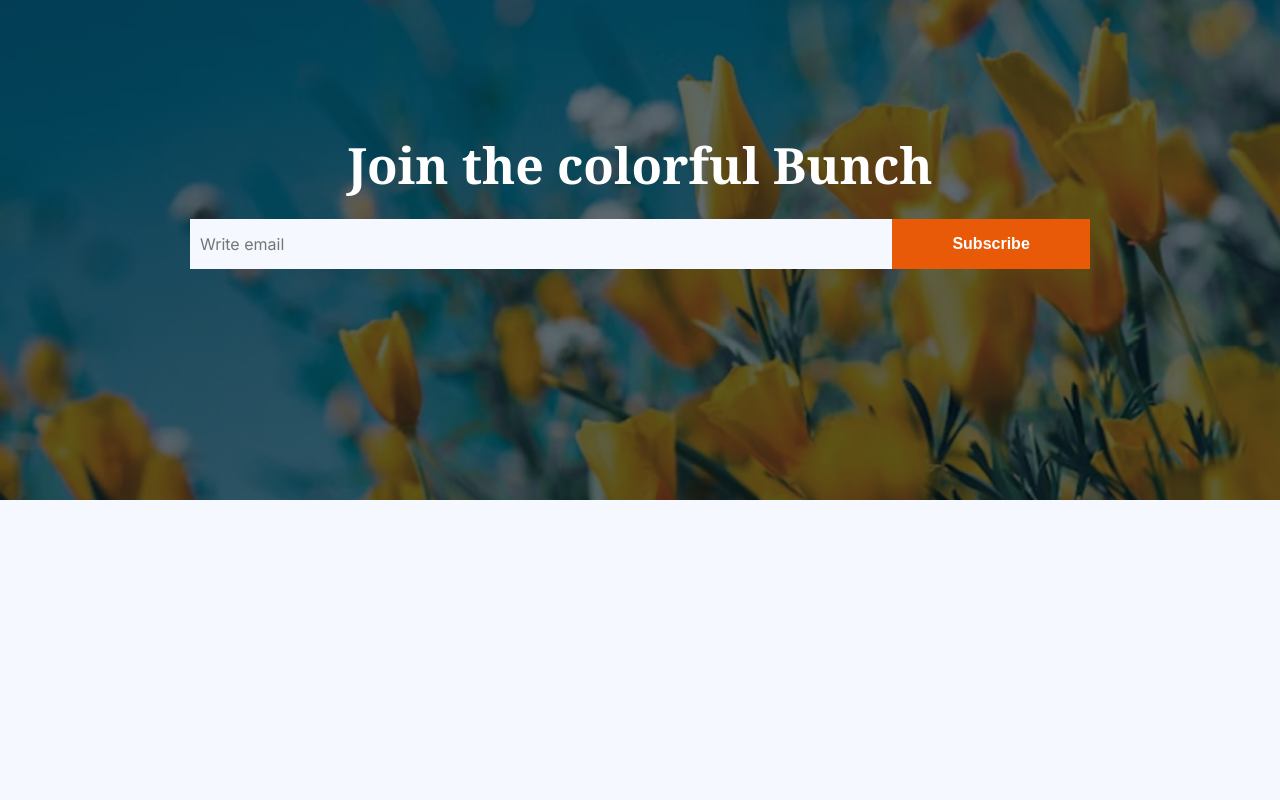
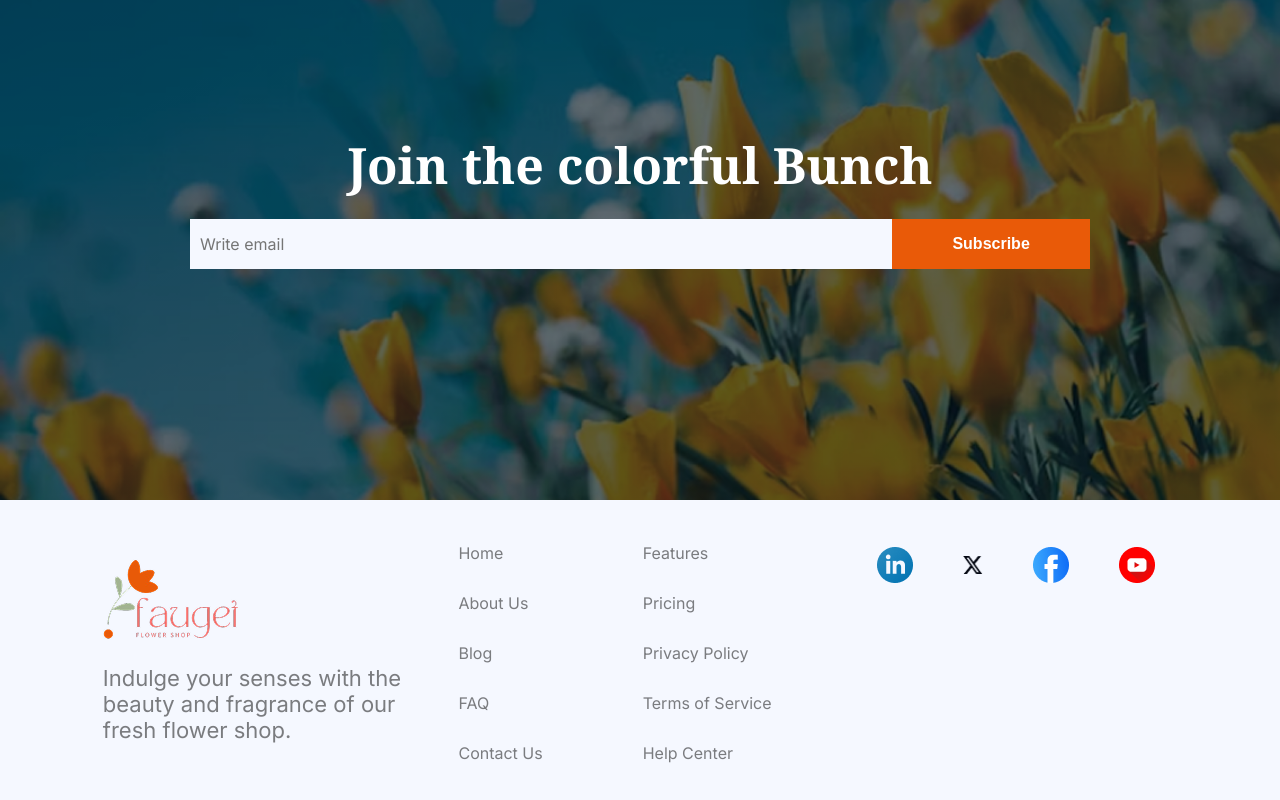
Before and after one commit to KnoxNeon/B12A02, a plain HTML site: page index.html in a window 1280 px wide. Shown: the part 4562-5362 px from the top of the page. Before the commit the page ends 5062 px from the top, so only its background shows below. Drawn offline with Linux system fonts and the light colour scheme.

Commit message:
add footer

```diff
--- a/index.html
+++ b/index.html
@@ -161,6 +161,39 @@
 
     </section>
 
+    <footer>
+        <div class="para">
+            <img src="./assets/logo.png" alt="logo">
+            <p class="inter-normal">Indulge your senses with the beauty and fragrance of our fresh flower shop. </p>
+        </div>
+        <div class="lists">
+            <div class="list1">
+                <ul class="inter-normal">
+                    <li>Home</li>
+                    <li>About Us</li>
+                    <li>Blog</li>
+                    <li>FAQ</li>
+                    <li>Contact Us</li>
+                </ul>
+            </div>
+            <div class="list2">
+                <ul class="inter-normal">
+                    <li>Features</li>
+                    <li>Pricing</li>
+                    <li>Privacy Policy</li>
+                    <li>Terms of Service</li>
+                    <li>Help Center</li>
+                </ul>
+            </div>
+        </div>
+        <div class="logos">
+            <img src="/assets/icon-linkedin.png" alt="">
+            <img src="/assets/icon-twitter.png" alt="">
+            <img src="/assets/icon-facebook.png" alt="">
+            <img src="/assets/icon-youtube.png" alt="">
+        </div>
+    </footer>
+
 
 </body>
 
--- a/style.css
+++ b/style.css
@@ -393,3 +393,49 @@ nav img{
     height: 50px;
     border: rgba(0, 0, 0, 0.4);
  }
+
+ /* footer seaction */
+ footer{
+    display: flex;
+    width: 100%;
+    height: 300px;
+    justify-content: space-around;
+    align-items: center;
+
+ }
+.para{
+    width: 350px;
+    margin-left: 100px;
+}
+ .para p{
+    padding-top: 20px;
+    font-size: 22px;
+    font-weight: 400;
+    color: rgba(0, 0, 0, 0.5);
+ }
+ .lists{
+    display: flex;
+ }
+
+ .lists li{
+    margin-top: 30px;
+    margin-right: 100px;
+    margin-bottom: 25px;
+    list-style: none;
+    font-size: 16px;
+    font-weight: 400;
+    color: rgba(0, 0, 0, 0.5);
+ }
+
+ .logos{
+    width: 400px;
+    display: flex;
+    gap:50px;
+    padding-bottom: 170px;
+    align-items: center;
+ }
+
+ .logos img:nth-child(2) {
+    width: 20px;
+    height: 18px;
+}
```
